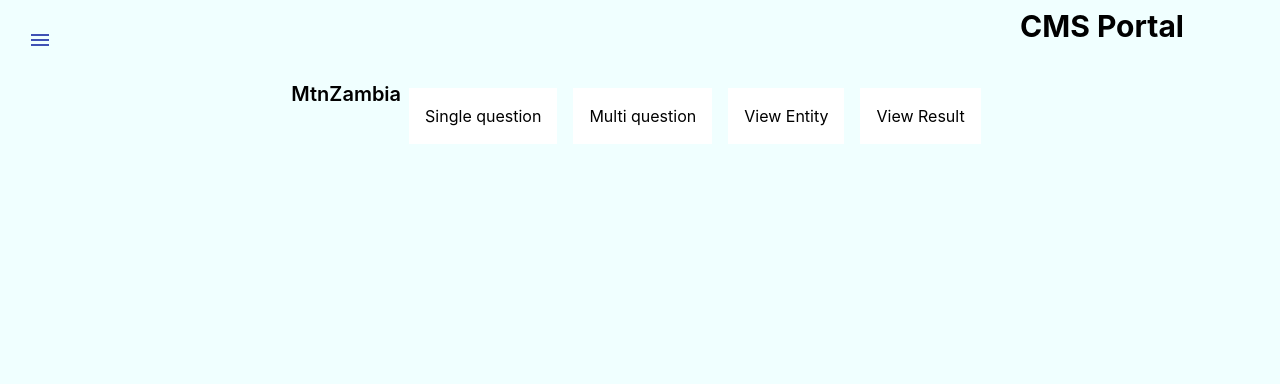
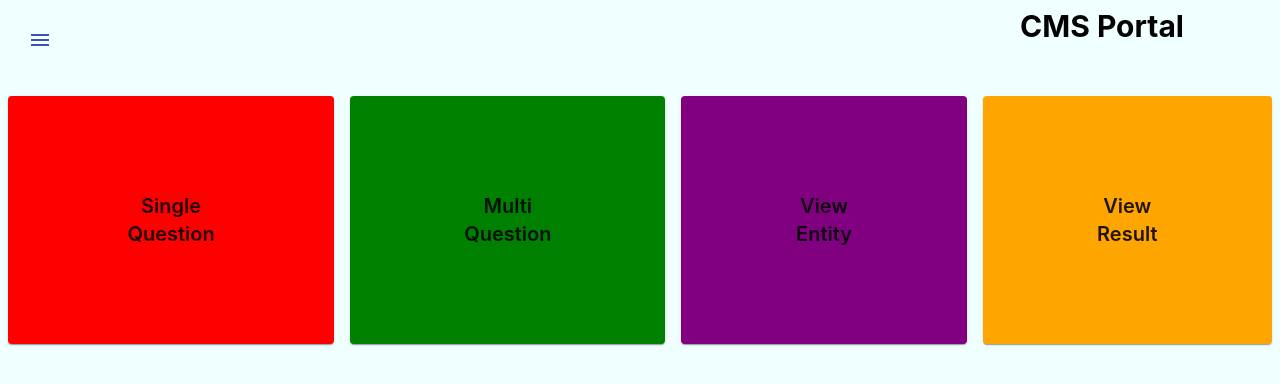
Before and after one commit to BNG-APP/CMS-Frontend, a React (Vite) app: page /swipe4win/MtnZambia in a window 1280 px wide. Shown: the top 384 px of the page. Built offline with nearby package versions, Linux system fonts and the light colour scheme.

Commit message:
changes update

```diff
--- a/package.json
+++ b/package.json
@@ -12,8 +12,11 @@
   "dependencies": {
     "@material-ui/core": "^4.12.4",
     "@material-ui/icons": "^4.11.3",
+    "@mui/icons-material": "^5.11.16",
+    "@mui/material": "^5.13.2",
     "react": "^18.2.0",
     "react-dom": "^18.2.0",
+    "react-dropzone": "^14.2.3",
     "react-router-dom": "^6.11.1"
   },
   "devDependencies": {
--- a/src/App.jsx
+++ b/src/App.jsx
@@ -8,11 +8,11 @@ function App() {
     <div className="App p-4 ">
       <Header />
       <div className="flex flex-wrap justify-center my-10 mx-4">
-      <Card item={"XGame"} handleClick={()=>navigate("/xgame")} />
-      <Card item={"Swipe4win"} handleClick={()=>navigate("/swipe4win")}  />
-      <Card item ={"Christianity"} handleClick={()=>navigate("/christianity")}  />
-      <Card item ={"Ibadat"} handleClick={()=>navigate("/christianity")}  />
-      <Card item ={"Education-Portal"} handleClick={()=>navigate("/educ")}  />
+      <Card item={"XGame"} style={{ backgroundColor: 'red' }} handleClick={()=>navigate("/xgame")} />
+      <Card item={"Swipe4win"} style={{ backgroundColor: 'green' }} handleClick={()=>navigate("/swipe4win")}  />
+      <Card item ={"Christianity"} style={{ backgroundColor: 'orange' }} handleClick={()=>navigate("/christianity")}  />
+      <Card item ={"Ibadat"} style={{ backgroundColor: 'purple' }} handleClick={()=>navigate("/ibadat")}  />
+      <Card item ={"Education-Portal"} style={{ backgroundColor: 'yellow' }} handleClick={()=>navigate("/educ")}  />
       </div>
 
     </div>
--- a/src/CommonComponent/Cards.jsx
+++ b/src/CommonComponent/Cards.jsx
@@ -22,7 +22,7 @@ export default function Card(props) {
 const navigate=useNavigate()
   return (
     <div className={classes.root}>
-      <Paper className={classes.paper} onClick={props.handleClick}>
+      <Paper className={classes.paper} style={props.style} onClick={props.handleClick}>
         <h1 className='text-xl font-semibold ' >{props.item}</h1>
       </Paper>
     </div>
--- a/src/Component/Swipe4win/MtnZambia.jsx
+++ b/src/Component/Swipe4win/MtnZambia.jsx
@@ -1,17 +1,18 @@
 import React from 'react'
-import { Header } from '../../CommonComponent'
+import { useNavigate } from 'react-router-dom'
+import { Card, Header } from '../../CommonComponent'
 
 function MtnZambia() {
+  const navigate=useNavigate()
 
   return (
     <div className=''>
       <Header />
       <div className='flex justify-center'>
-        <h1 className='text-xl font-semibold text-black'>MtnZambia</h1>
-        <div className='bg-white p-4 text-black m-2'>Single question</div>
-        <div className='bg-white p-4 text-black m-2'>Multi question</div>
-        <div className='bg-white p-4 text-black m-2'>View Entity</div>
-        <div className='bg-white p-4 text-black m-2'>View Result</div>
+        <Card item={"Single Question"} style={{ backgroundColor: 'red' }} handleClick={()=>navigate("/swipe4win/SingleQuestion",{state:"Zambia"})} />
+        <Card item={"Multi Question"} style={{ backgroundColor: 'green' }} handleClick={()=>navigate("/swipe4win/MultiQuestion"),{state:"Zambia"}} />
+        <Card item={"View Entity"} style={{ backgroundColor: 'Purple' }} handleClick={()=>navigate("/swipe4win/ViewEntity"),{state:"Zambia"}} />
+        <Card item={"View Result"} style={{ backgroundColor: 'orange' }} handleClick={()=>navigate("/swipe4win/ViewResult"),{state:"Zambia"}} />
       </div>
     </div>
   )
--- /dev/null
+++ b/src/Component/Swipe4win/MultiQuestion.jsx
@@ -0,0 +1,11 @@
+import React from 'react'
+
+function MultiQuestion() {
+  return (
+    <div className='text-black'>
+        HEllo
+    </div>
+  )
+}
+
+export default MultiQuestion
--- /dev/null
+++ b/src/Component/Swipe4win/SingleQuestion.jsx
@@ -0,0 +1,36 @@
+import { Button, Paper } from "@material-ui/core";
+import React, { useState } from "react";
+import { useLocation } from "react-router-dom";
+import { useDropzone } from 'react-dropzone';
+
+function SingleQuestion() {
+  const location = useLocation();
+  const MAX_FILE_SIZE_KB = 1024;
+  const [selectedFile, setSelectedFile] = useState(null);
+  const handleUpload = (files) => {
+    const file = files[0];
+    if (file.size > MAX_FILE_SIZE_KB * 1024) {
+      // File size exceeds the limit
+      console.log('File size exceeds the limit');
+      return;
+    }
+    setSelectedFile(file);
+    console.log(file.size,"file size");
+  };
+
+  console.log(location.state);
+  return (
+    <div>
+      <div >
+        <input type="file" accept="zip,application/octet-stream,application/zip,application/x-zip,application/x-zip-compressed" className="text-black"/>
+      <div className="text-black">{selectedFile}</div>
+          <Button variant="contained" onClick={handleUpload}>
+            Upload
+          </Button>
+        </div>
+
+    </div>
+  );
+}
+
+export default SingleQuestion;
--- /dev/null
+++ b/src/Component/Swipe4win/VeiwEntity.jsx
@@ -0,0 +1,9 @@
+import React from 'react'
+
+function VeiwEntity() {
+  return (
+    <div>VeiwEntity</div>
+  )
+}
+
+export default VeiwEntity
--- /dev/null
+++ b/src/Component/Swipe4win/ViewResult.jsx
@@ -0,0 +1,9 @@
+import React from 'react'
+
+function ViewResult() {
+  return (
+    <div>ViewResult</div>
+  )
+}
+
+export default ViewResult
```
Also changed, not shown: src/main.jsx (+70 -14 lines), 1 other file (tests, documents, lock files or other folders).
